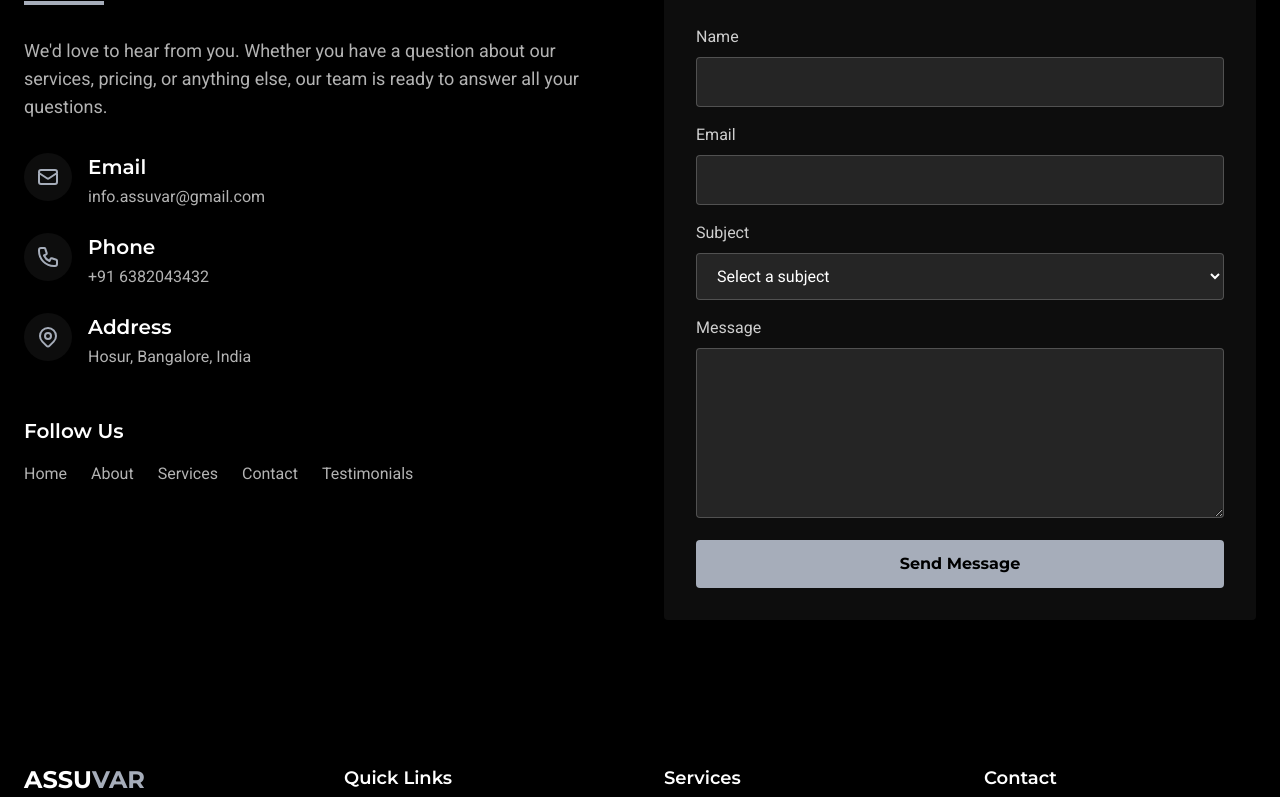
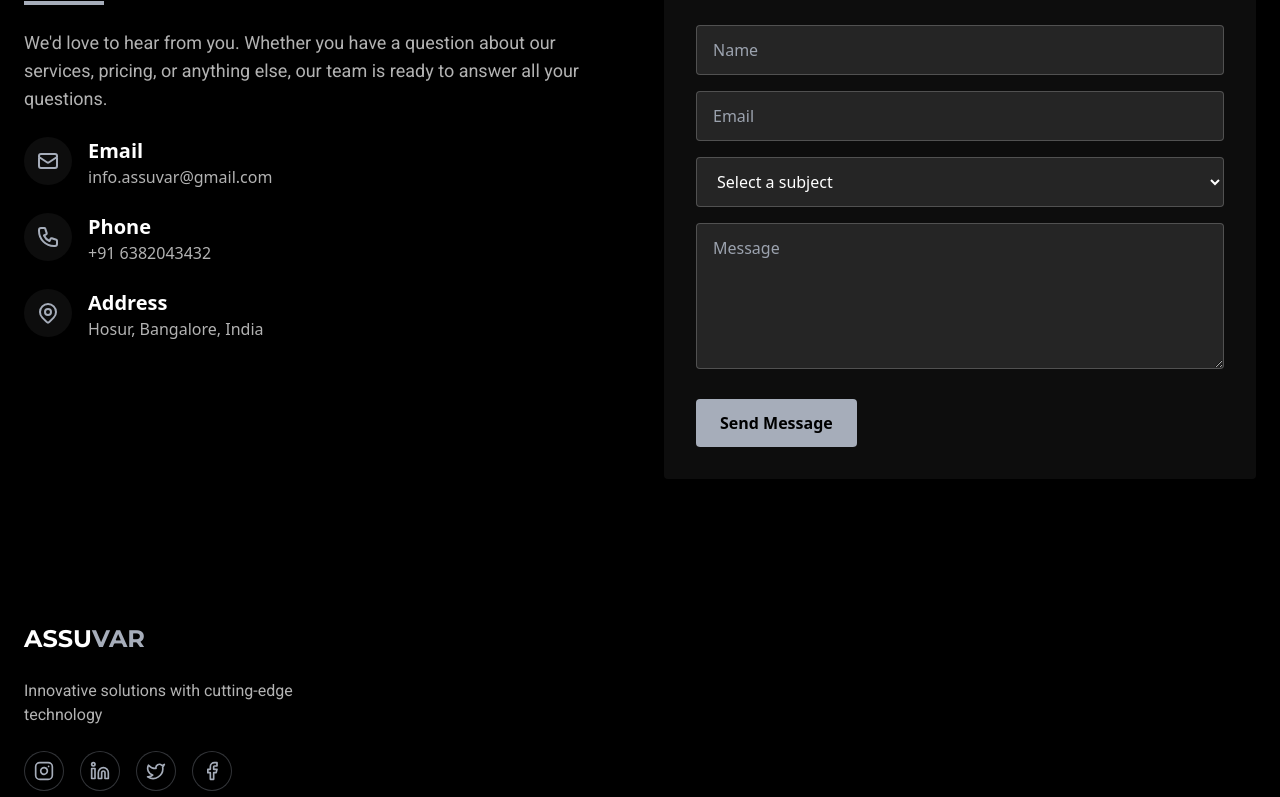
Before and after one commit to ManjunathSivasankar/assuvar-testing, a React (Vite) app: page /contact in a window 1280 px wide. Shown: the part 943-1740 px from the top of the page. Built offline with nearby package versions, Linux system fonts and the light colour scheme.

Commit message:
Update Contact.tsx

```diff
--- a/src/pages/Contact.tsx
+++ b/src/pages/Contact.tsx
@@ -1,9 +1,8 @@
-
 import { useEffect, useState } from 'react';
-import { Link } from 'react-router-dom'; // Changed from Next.js import
+import { Link } from 'react-router-dom';
 import ThreeScene from '@/components/ThreeSimple';
 import Navbar from '@/components/Navbar';
-import Footer from '@/components/Footer';
+import { Facebook, Instagram, Linkedin, Twitter } from 'lucide-react';
 
 const Contact = () => {
   const [formData, setFormData] = useState({
@@ -21,21 +20,12 @@ const Contact = () => {
   const handleSubmit = (e: React.FormEvent) => {
     e.preventDefault();
     console.log('Form submitted:', formData);
-    // Reset form after submission
-    setFormData({
-      name: '',
-      email: '',
-      subject: '',
-      message: '',
-    });
-    // Show success message (in a real app, this would be after API call)
+    setFormData({ name: '', email: '', subject: '', message: '' });
     alert('Thank you for your message. We will get back to you soon!');
   };
 
   useEffect(() => {
-    // Simple animation with Intersection Observer
     const sections = document.querySelectorAll('.animate-section');
-
     const observer = new IntersectionObserver((entries) => {
       entries.forEach(entry => {
         if (entry.isIntersecting) {
@@ -56,18 +46,23 @@ const Contact = () => {
       }
     });
 
-    return () => {
-      observer.disconnect();
-    };
+    return () => observer.disconnect();
   }, []);
+
+  const socialLinks = [
+    { icon: <Instagram className="w-5 h-5" />, href: 'https://instagram.com/assuvar', name: 'instagram' },
+    { icon: <Linkedin className="w-5 h-5" />, href: 'https://linkedin.com/company/assuvar', name: 'linkedin' },
+    { icon: <Twitter className="w-5 h-5" />, href: 'https://twitter.com/assuvar', name: 'twitter' },
+    { icon: <Facebook className="w-5 h-5" />, href: 'https://facebook.com/assuvar', name: 'facebook' },
+  ];
 
   return (
     <div className="min-h-screen bg-black text-white">
       <ThreeScene />
       <Navbar />
 
-      {/* Hero section */}
-      <section className="min-h-screen flex items-center justify-center relative pt-20">
+      {/* Hero Section */}
+      <section className="min-h-screen flex items-center justify-center pt-20">
         <div className="container mx-auto px-6 text-center">
           <h1 className="text-6xl md:text-8xl font-montserrat font-black mb-8 text-transparent bg-clip-text bg-gradient-to-r from-white to-secondary">
             Contact Us
@@ -76,28 +71,18 @@ const Contact = () => {
             Reach out to discuss your project or ask any questions
           </p>
           <div className="w-24 h-24 mx-auto border-b-2 border-secondary flex items-center justify-center">
-            <svg
-              className="w-8 h-8 text-secondary animate-bounce"
-              fill="none"
-              stroke="currentColor"
-              viewBox="0 0 24 24"
-            >
-              <path
-                strokeLinecap="round"
-                strokeLinejoin="round"
-                strokeWidth="2"
-                d="M19 14l-7 7m0 0l-7-7m7 7V3"
-              />
+            <svg className="w-8 h-8 text-secondary animate-bounce" fill="none" stroke="currentColor" viewBox="0 0 24 24">
+              <path strokeLinecap="round" strokeLinejoin="round" strokeWidth="2" d="M19 14l-7 7m0 0l-7-7m7 7V3" />
             </svg>
           </div>
         </div>
       </section>
 
-      {/* Contact form section */}
+      {/* Contact Info & Form */}
       <section className="py-20">
-        <div className="container mx-auto px-6">
-          <div className="grid grid-cols-1 lg:grid-cols-2 gap-12">
-            <div className="animate-section">
+        <div className="container mx-auto px-6 grid grid-cols-1 lg:grid-cols-2 gap-12">
+          {/* Contact Info */}
+          <div className="animate-section space-y-6">
             <h2 className="text-4xl font-montserrat font-bold mb-6">Get in Touch</h2>
             <div className="w-20 h-1 bg-secondary mb-8" />
             <p className="text-lg font-roboto text-white/70 mb-8">
@@ -106,112 +91,73 @@ const Contact = () => {
 
             <div className="space-y-6">
               <div className="flex items-start">
-                  <div className="flex-shrink-0 w-12 h-12 bg-white/5 rounded-full flex items-center justify-center mr-4">
+                <div className="w-12 h-12 bg-white/5 rounded-full flex items-center justify-center mr-4">
                   <svg className="w-6 h-6 text-secondary" fill="none" stroke="currentColor" viewBox="0 0 24 24">
                     <path strokeLinecap="round" strokeLinejoin="round" strokeWidth="2" d="M3 8l7.89 5.26a2 2 0 002.22 0L21 8M5 19h14a2 2 0 002-2V7a2 2 0 00-2-2H5a2 2 0 00-2 2v10a2 2 0 002 2z" />
                   </svg>
                 </div>
                 <div>
-                    <h3 className="text-xl font-montserrat font-semibold mb-1">Email</h3>
-                    <p className="font-roboto text-white/70">info.assuvar@gmail.com</p>
+                  <h3 className="text-xl font-semibold">Email</h3>
+                  <p className="text-white/70">info.assuvar@gmail.com</p>
                 </div>
               </div>
 
               <div className="flex items-start">
-                  <div className="flex-shrink-0 w-12 h-12 bg-white/5 rounded-full flex items-center justify-center mr-4">
+                <div className="w-12 h-12 bg-white/5 rounded-full flex items-center justify-center mr-4">
                   <svg className="w-6 h-6 text-secondary" fill="none" stroke="currentColor" viewBox="0 0 24 24">
                     <path strokeLinecap="round" strokeLinejoin="round" strokeWidth="2" d="M3 5a2 2 0 012-2h3.28a1 1 0 01.948.684l1.498 4.493a1 1 0 01-.502 1.21l-2.257 1.13a11.042 11.042 0 005.516 5.516l1.13-2.257a1 1 0 011.21-.502l4.493 1.498a1 1 0 01.684.949V19a2 2 0 01-2 2h-1C9.716 21 3 14.284 3 6V5z" />
                   </svg>
                 </div>
                 <div>
-                    <h3 className="text-xl font-montserrat font-semibold mb-1">Phone</h3>
-                    <p className="font-roboto text-white/70">+91 6382043432</p>
+                  <h3 className="text-xl font-semibold">Phone</h3>
+                  <p className="text-white/70">+91 6382043432</p>
                 </div>
               </div>
 
               <div className="flex items-start">
-                  <div className="flex-shrink-0 w-12 h-12 bg-white/5 rounded-full flex items-center justify-center mr-4">
+                <div className="w-12 h-12 bg-white/5 rounded-full flex items-center justify-center mr-4">
                   <svg className="w-6 h-6 text-secondary" fill="none" stroke="currentColor" viewBox="0 0 24 24">
-                      <path strokeLinecap="round" strokeLinejoin="round" strokeWidth="2" d="M17.657 16.657L13.414 20.9a1.998 1.998 0 01-2.827 0l-4.244-4.243a8 8 0 1111.314 0z" />
+                    <path strokeLinecap="round" strokeLinejoin="round" strokeWidth="2" d="M17.657 16.657L13.414 20.9a2 2 0 01-2.827 0l-4.244-4.243a8 8 0 1111.314 0z" />
                     <path strokeLinecap="round" strokeLinejoin="round" strokeWidth="2" d="M15 11a3 3 0 11-6 0 3 3 0 016 0z" />
                   </svg>
                 </div>
                 <div>
-                    <h3 className="text-xl font-montserrat font-semibold mb-1">Address</h3>
-                    <p className="font-roboto text-white/70">Hosur, Bangalore, India</p>
+                  <h3 className="text-xl font-semibold">Address</h3>
+                  <p className="text-white/70">Hosur, Bangalore, India</p>
+                </div>
               </div>
             </div>
           </div>
 
-              <div className="mt-12">
-                <h3 className="text-xl font-montserrat font-semibold mb-4">Follow Us</h3>
-                <ul className="flex space-x-6">
-                  {[
-                    { label: 'Home', path: '/' },
-                    { label: 'About', path: '/about' },
-                    { label: 'Services', path: '/services' },
-                    { label: 'Contact', path: '/contact' },
-                    { label: 'Testimonials', path: '/testimonials' },
-                  ].map((link) => (
-                    <li key={link.path}>
-                      <Link
-                        to={link.path}
-                        className="font-roboto text-white/70 hover:text-secondary transition-colors duration-300"
-                      >
-                        {link.label}
-                      </Link>
-                    </li>
-                  ))}
-                </ul>
-              </div>
-            </div>
-
-            <div className="animate-section">
-              <div className="bg-white/5 backdrop-blur-sm rounded-lg p-8">
+          {/* Contact Form */}
+          <div className="animate-section bg-white/5 backdrop-blur-sm rounded-lg p-8">
             <h3 className="text-2xl font-montserrat font-bold mb-6">Send Us a Message</h3>
             <form onSubmit={handleSubmit}>
               <div className="space-y-4">
-                    <div>
-                      <label htmlFor="name" className="block font-roboto text-white/80 mb-2">
-                        Name
-                      </label>
                 <input
                   type="text"
-                        id="name"
                   name="name"
+                  placeholder="Name"
                   value={formData.name}
                   onChange={handleChange}
                   required
-                        className="w-full bg-white/10 border border-white/20 rounded-lg px-4 py-3 text-white font-roboto focus:outline-none focus:border-secondary transition-colors"
+                  className="w-full bg-white/10 border border-white/20 rounded-lg px-4 py-3 text-white focus:outline-none focus:border-secondary"
                 />
-                    </div>
-
-                    <div>
-                      <label htmlFor="email" className="block font-roboto text-white/80 mb-2">
-                        Email
-                      </label>
                 <input
                   type="email"
-                        id="email"
                   name="email"
+                  placeholder="Email"
                   value={formData.email}
                   onChange={handleChange}
                   required
-                        className="w-full bg-white/10 border border-white/20 rounded-lg px-4 py-3 text-white font-roboto focus:outline-none focus:border-secondary transition-colors"
+                  className="w-full bg-white/10 border border-white/20 rounded-lg px-4 py-3 text-white focus:outline-none focus:border-secondary"
                 />
-                    </div>
-
-                    <div>
-                      <label htmlFor="subject" className="block font-roboto text-white/80 mb-2">
-                        Subject
-                      </label>
                 <select
-                        id="subject"
                   name="subject"
                   value={formData.subject}
                   onChange={handleChange}
                   required
-                        className="w-full bg-white/10 border border-white/20 rounded-lg px-4 py-3 text-white font-roboto focus:outline-none focus:border-secondary transition-colors"
+                  className="w-full bg-white/10 border border-white/20 rounded-lg px-4 py-3 text-white focus:outline-none focus:border-secondary"
                 >
                   <option value="" disabled>Select a subject</option>
                   <option value="General Inquiry">General Inquiry</option>
@@ -219,38 +165,54 @@ const Contact = () => {
                   <option value="Support">Support</option>
                   <option value="Partnership">Partnership</option>
                 </select>
-                    </div>
-
-                    <div>
-                      <label htmlFor="message" className="block font-roboto text-white/80 mb-2">
-                        Message
-                      </label>
                 <textarea
-                        id="message"
                   name="message"
+                  placeholder="Message"
+                  rows={5}
                   value={formData.message}
                   onChange={handleChange}
                   required
-                        rows={6}
-                        className="w-full bg-white/10 border border-white/20 rounded-lg px-4 py-3 text-white font-roboto focus:outline-none focus:border-secondary transition-colors"
+                  className="w-full bg-white/10 border border-white/20 rounded-lg px-4 py-3 text-white focus:outline-none focus:border-secondary"
                 />
               </div>
-
               <button
                 type="submit"
-                      className="w-full bg-secondary text-black font-montserrat font-bold py-3 px-6 rounded-lg hover:bg-secondary/80 transition-colors duration-300"
+                className="mt-6 bg-secondary text-black px-6 py-3 rounded-lg font-bold hover:bg-white transition-colors"
               >
                 Send Message
               </button>
-                  </div>
             </form>
-              </div>
-            </div>
           </div>
         </div>
       </section>
 
-      <Footer />
+      {/* Footer */}
+      <footer className="bg-black text-white py-16">
+        <div className="container mx-auto px-6 grid grid-cols-1 md:grid-cols-4 gap-12">
+          <div>
+            <h3 className="text-2xl font-montserrat font-bold mb-6">
+              ASSU<span className="text-secondary">VAR</span>
+            </h3>
+            <p className="font-roboto text-white/70 mb-6">
+              Innovative solutions with cutting-edge technology
+            </p>
+            <div className="flex space-x-4">
+              {socialLinks.map((social) => (
+                <a
+                  key={social.name}
+                  href={social.href}
+                  target="_blank"
+                  rel="noopener noreferrer"
+                  className="w-10 h-10 rounded-full flex items-center justify-center bg-black border border-secondary/30 text-secondary hover:bg-secondary hover:text-black transition-colors"
+                >
+                  <span className="sr-only">{social.name}</span>
+                  {social.icon}
+                </a>
+              ))}
+            </div>
+          </div>
+        </div>
+      </footer>
     </div>
   );
 };
```
Lines whose indentation alone changed are shown as unchanged.
